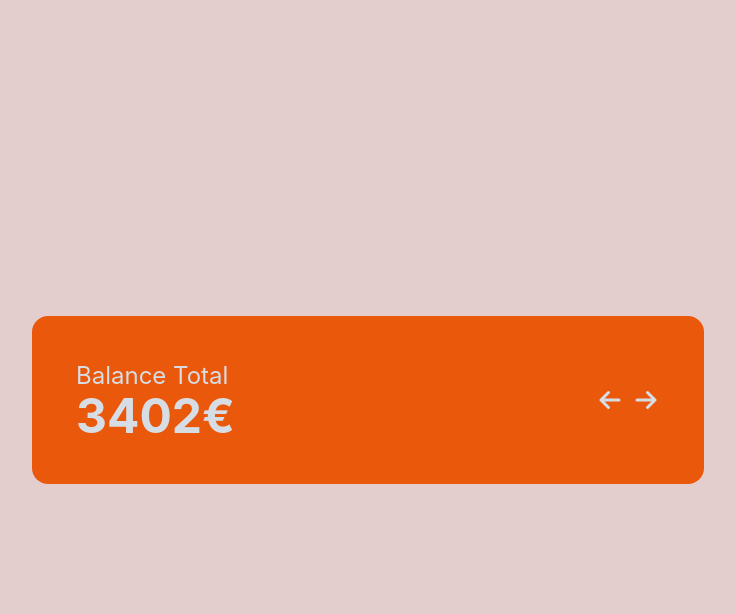
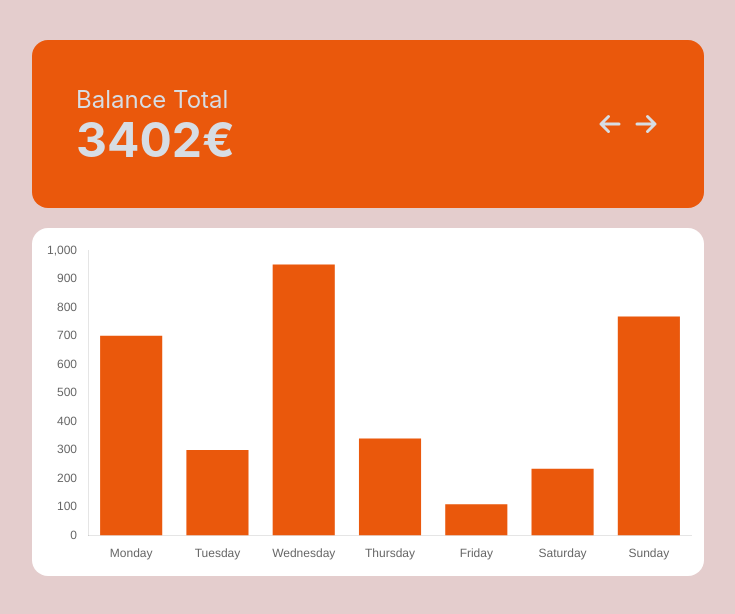
Before and after one commit to Stefis0702/Sprint-8, a React (Vite) app: page / in a window 1280 px wide. Shown: the top 614 px of the page, without its empty margins (272-1007 px from the left). Built offline with nearby package versions, Linux system fonts and the light colour scheme.

Commit message:
Exercici-3

```diff
--- a/babel.config.js
+++ b/babel.config.js
@@ -1,3 +1 @@
-module.exports = {
-    presets: ['@babel/preset-env', '@babel/preset-react'],
-  };
+export const presets = ['@babel/preset-env', '@babel/preset-react']
--- a/package.json
+++ b/package.json
@@ -12,13 +12,14 @@
   },
   "dependencies": {
     "@reduxjs/toolkit": "^2.0.1",
+    "chart.js": "^4.4.1",
     "react": "^18.2.0",
+    "react-chartjs-2": "^5.2.0",
     "react-dom": "^18.2.0",
     "react-redux": "^9.0.4",
     "redux-mock-store": "^1.5.4"
   },
   "devDependencies": {
-    "@testing-library/jest-dom": "^6.2.0",
     "@testing-library/react": "^14.1.2",
     "@types/jest": "^29.5.11",
     "@types/react": "^18.2.43",
@@ -37,11 +38,10 @@
     "postcss": "^8.4.33",
     "tailwindcss": "^3.4.1",
     "ts-jest": "^29.1.1",
-    "typescript": "^5.2.2",
+    "typescript": "^5.3.3",
     "vite": "^5.0.8",
     "whatwg-fetch": "^3.6.19"
   },
-
   "jest": {
     "transform": {
       "^.+\\.jsx?$": "babel-jest",
--- a/src/App.tsx
+++ b/src/App.tsx
@@ -1,13 +1,16 @@
 import './App.css'
 import BalanceComponent from './Components/Balance/Balance'
+import GraphComponent from './Components/Graph/WeeklyExpensesChart'
 
 function App() {
 
 
   return (
     <>
-      <div>
+      <div className="mt-10">
         <BalanceComponent />
+        <GraphComponent />
+
       </div>
 
     </>
--- a/src/Components/Balance/Balance.tsx
+++ b/src/Components/Balance/Balance.tsx
@@ -15,7 +15,7 @@ const BalanceComponent: React.FC = () => {
   );
 
   return (
-    <div className="flex justify-center items-center h-screen ">
+    <div className="flex justify-center items-center  ">
   <div className="card w-full max-w-2xl  bg-orange-600 text-neutral-content p-3">
     <div className="card-body grid grid-cols-2">
       <div>
--- /dev/null
+++ b/src/Components/Graph/WeeklyExpensesChart.tsx
@@ -0,0 +1,81 @@
+import { useSelector } from "react-redux";
+import { RootState } from "../../Redux/Store";
+import { Bar} from "react-chartjs-2";
+import { useMemo } from "react";
+import { Chart as ChartJS, CategoryScale, LinearScale, PointElement, BarElement, Title, Tooltip, Legend, Filler } from "chart.js";
+
+ChartJS.register(CategoryScale, LinearScale, PointElement, BarElement, Title, Tooltip, Legend, Filler);
+interface GraphDataPoint {
+  day: string;
+  value: number;
+}
+
+const GraphComponent = () => {
+
+  const balancesByWeek = useSelector(
+    (state: RootState) => state.balance.balancesByWeek
+  );
+  const firstWeekData = balancesByWeek&&balancesByWeek.length > 0 ? balancesByWeek[0] : {};
+
+  const graphData: GraphDataPoint[] = useMemo(() => {
+    const daysOfWeek = Object.keys(firstWeekData);
+
+    const processedData = daysOfWeek.map((day) => ({
+      day,
+      value: firstWeekData[day],
+    }));
+
+    return processedData;
+  }, [balancesByWeek]);
+
+  const data = {
+    labels: graphData.map((dataPoint) => dataPoint.day),
+    datasets: [
+      {
+        label: "Balance Diario",
+        data: graphData.map((dataPoint) => dataPoint.value),
+        fill: false,
+        borderColor: "rgb(75, 192, 192)",
+        backgroundColor: "rgba(234, 88, 12)",
+        hoverBackgroundColor: "rgba(63, 127, 191)",
+        tension: 0.1,
+      },
+    ],
+  };
+
+  const options = {
+    responsive: true,
+    plugins: {
+      legend: {
+        position: "top" as const,
+        display: false,
+      },
+    },
+    scales: {
+      x: {
+        grid: {
+          display: false,
+        },
+      },
+      y: {
+        grid: {
+          display: false,
+        },
+      },
+    },
+
+
+
+  }
+
+  return (
+    <div className="flex justify-center items-center m-5">
+    <div className="card w-full max-w-2xl bg-white text-neutral-content p-3">
+     <Bar data={data} options={options} />
+    </div>
+    </div>
+
+  );
+};
+
+export default GraphComponent;
--- a/src/Redux/GraphDataSlice.tsx
+++ b/src/Redux/GraphDataSlice.tsx
@@ -1,4 +1,6 @@
 import { createSlice, PayloadAction } from '@reduxjs/toolkit';
+
+
 
 interface GraphDataState {
   graphData: any[];
--- a/tailwind.config.js
+++ b/tailwind.config.js
@@ -4,5 +4,6 @@ export default {
   theme: {
     extend: {},
   },
+  // eslint-disable-next-line no-undef
   plugins: [require("daisyui")],
 }
--- a/tsconfig.json
+++ b/tsconfig.json
@@ -20,6 +20,9 @@
     "noUnusedParameters": true,
     "noFallthroughCasesInSwitch": true
   },
-  "include": ["src"],
+  "include": [
+    "src",
+    "babel.config.json"
+   ],
   "references": [{ "path": "./tsconfig.node.json" }]
 }
--- a/tsconfig.node.json
+++ b/tsconfig.node.json
@@ -6,5 +6,6 @@
     "moduleResolution": "bundler",
     "allowSyntheticDefaultImports": true
   },
-  "include": ["vite.config.ts"]
+  "include": ["vite.config.ts",],
+
 }
```
Also changed, not shown: 2 other files (tests, documents, lock files or other folders).
